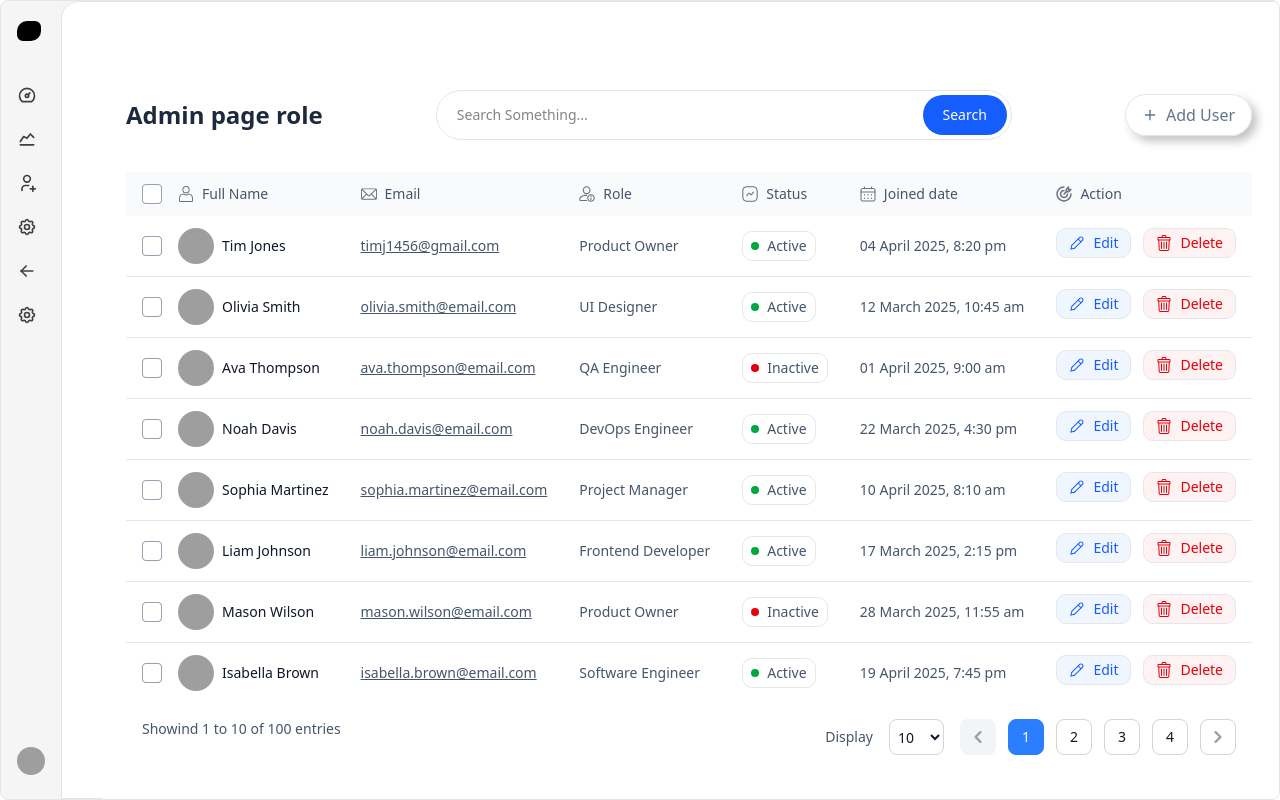
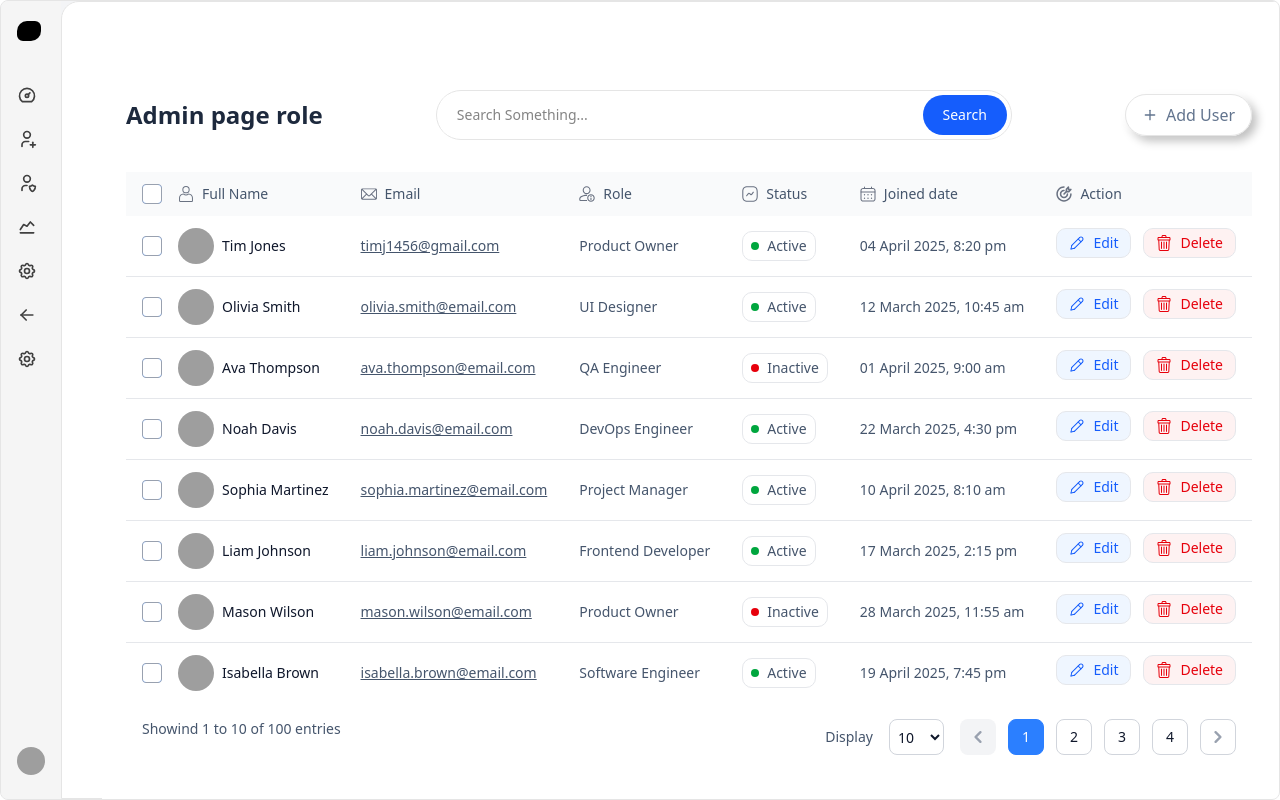
Before and after one commit to Hitesh-malik/lms-repo-ai-comp, a Next.js app: page /addUser in a window 1280 px wide. Built offline with nearby package versions, Linux system fonts and the light colour scheme; grey boxes are pictures that could not be loaded.

Commit message:
Update admin dashboard layout: swap "Analysis" and "Add User" links, and introduce "Role & Permission" section with appropriate icons for improved navigation.

```diff
--- a/src/app/(admin)/layout.tsx
+++ b/src/app/(admin)/layout.tsx
@@ -23,18 +23,24 @@ export default function AdminDashboardLayout({ children }: { children: React.Rea
       ),
     },
     {
+      label: "Sub Admin dashboard",
+      href: "/addUser",
+      icon: (
+        <IconUserPlus className="h-5 w-5 shrink-0 text-neutral-700 dark:text-neutral-200" />
+      ),
+    },
+    {
+      label: "Role & Permission",
+      href: "/rolePermission",
+      icon: (
+        <IconUserShield className="h-5 w-5 shrink-0 text-neutral-700 dark:text-neutral-200" />
+      ),
+    },
+    {
       label: "Analysis",
       href: "/profile",
       icon: (
         <IconChartLine className="h-5 w-5 shrink-0 text-neutral-700 dark:text-neutral-200" />
-      ),
-    },
-
-    {
-      label: "Add User",
-      href: "/addUser",
-      icon: (
-        <IconUserPlus className="h-5 w-5 shrink-0 text-neutral-700 dark:text-neutral-200" />
       ),
     },
     {
```
